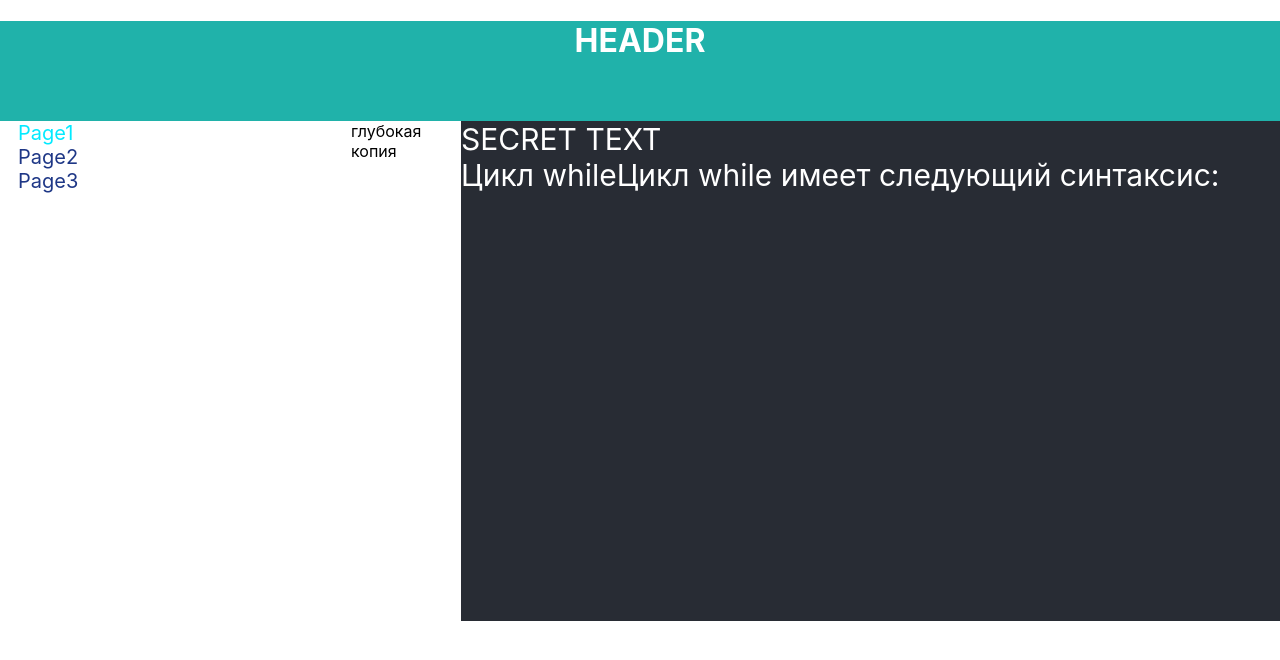
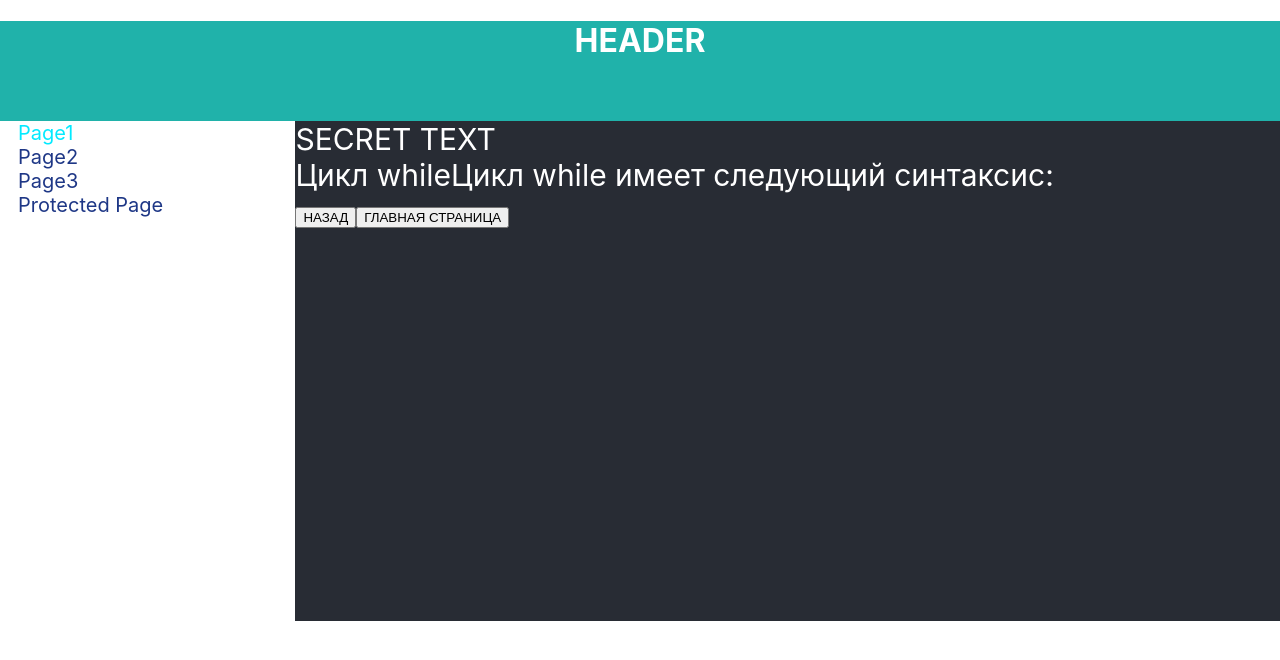
Before and after one commit to Elena-it-code/home-work-hh, a React (Create React App) app: page /page/0 in a window 1280 px wide. Shown: the top 660 px of the page. Built offline with nearby package versions, Linux system fonts and the light colour scheme.

Commit message:
Tuesday_DOP_4_week: custom hook useWindowSize(). Add ProtectedPage, Navigate

```diff
--- a/src/App.tsx
+++ b/src/App.tsx
@@ -1,22 +1,30 @@
-import React, {useState} from 'react';
+import React, {useEffect, useState} from 'react';
 import {NavLink, Outlet} from 'react-router-dom';
 import './App.css';
 import {Site} from "./components/Site";
 import styles from "./components/Site.module.css";
 import {S} from "./components/pages/__styles";
+import {useWindowSize} from "./helpers/useWindowSize";
 
 
 function App() {
+    //const [burger, setBurger] = useState(false) // стэйт для отслеживания изменения меню в burger
+
+    const size = useWindowSize()
+
     return (
         <div>
             <div className={styles.header}><h1>HEADER</h1></div>
             {/* подтянули шапку для сайта*/}
             <div className={styles.body}> {/*стили для body*/}
-                <div className={styles.nav}> {/*подтянули наши кнопки правый сайдбар*/}
+                {size > 900 // установили зависимость размер экрана
+                    ? <div className={styles.nav}> {/*подтянули наши кнопки правый сайдбар*/}
                     <S.NavWrapper><NavLink to={'/page/0'}>Page1</NavLink></S.NavWrapper>
                     <S.NavWrapper><NavLink to={'/page/1'}>Page2</NavLink></S.NavWrapper>
                     <S.NavWrapper><NavLink to={'/page/2'}>Page3</NavLink></S.NavWrapper>
-                </div>глубокая копия
+                    <S.NavWrapper><NavLink to={'/page/protected'}>Protected Page</NavLink></S.NavWrapper>
+                </div>
+                : <div>☰</div>} {/*по идее сюда ставим значок бургера*/}
                 <div className={styles.content}> {/*стили для страниц*/}
                     <Outlet/> {/* Outlet это наш children: [] из файла router.tsx*/} {/* ВСЕГДА МЕНЯЕТСЯ ВНУТРЕННОСТЬ СТРАНИЦЫ КОНТЕНТ СОГЛАСНО ВЫБРАННОЙ СТРАНИЦЫ ПОЛЬЗОВАТЕЛЕМ*/}
                 </div>
--- a/src/components/Site.module.css
+++ b/src/components/Site.module.css
@@ -23,7 +23,7 @@
 .content{
     background-color:#282c34;
     height: 500px;
-    width: 70%;
+    width: 100%;
     color: white;
     font-size: 30px;
 }
--- a/src/components/pages/Page.tsx
+++ b/src/components/pages/Page.tsx
@@ -1,5 +1,5 @@
 import {PagesType} from "../../data/dataState";
-import {useLocation, useParams} from "react-router-dom";
+import {Navigate, useLocation, useNavigate, useParams} from "react-router-dom";
 import {Error404} from "./Error404";
 
 type PropsType = {
@@ -7,20 +7,37 @@ type PropsType = {
 }
 
 export const Page: React.FC<PropsType> = ({pages}) => {
-    const params = useParams()
+    const params = useParams() // hook
     console.log(params.id)
 
-    const Location = useLocation()
+    const Location = useLocation() // hook
     console.log(Location)
+
+    const navigate = useNavigate() // hook Если мы используем кнопку, то мы должныиспользовать hook useNavigate()
+
+    const onclickBackHandler = () => { // логика для кнопки НАЗАД
+        navigate(-1) // нам нужно указать для кнопки сдать назад. Поэтому все просто и легко. Пишем -1 шаг, значит назад
+    }
+
+    const onclickMainHandler = () => { // логика для кнопки ГЛАВНАЯ СТРАНИЦА
+        navigate("/page/0") // здесь просто винтим/прописываем по адресу 0, тем самым указав адрес нашей главной страницы
+    }
+
     return (
         <div>
             {Location.pathname === '/page/0' && <div>SECRET TEXT</div>}
             {pages[Number(params.id)]
-            ? <div>
-                {pages[Number(params.id)].heading}
-                {pages[Number(params.id)].about}
-            </div>
-            : <Error404/>
+                ? <div>
+                    {pages[Number(params.id)].heading}
+                    {pages[Number(params.id)].about}
+                    <div>
+                        <button onClick={onclickBackHandler}>НАЗАД</button>
+                        <button onClick={onclickMainHandler}>ГЛАВНАЯ СТРАНИЦА</button>
+                    </div>
+
+                </div>
+                //: <Error404/>
+                : <Navigate to={'/page/error'}/>
             }
         </div>
     )
--- /dev/null
+++ b/src/components/pages/ProtectedPage.tsx
@@ -0,0 +1,12 @@
+/*это та страницу на которую мы можем попсать, только если залогинены*/
+
+
+import React from 'react';
+
+export const ProtectedPage = () => {
+    return (
+        <div>
+            ProtectedPage
+        </div>
+    );
+};
--- /dev/null
+++ b/src/helpers/useWindowSize.ts
@@ -0,0 +1,33 @@
+import {useEffect, useState} from "react";
+
+/*
+*  Я ИЗМЕРЯЮ ШИРИНУ ЭКРАНА
+*/
+export function useWindowSize() {
+    const [windowSize, setWindowSize] = useState(0)
+    useEffect(() => {
+
+        function handleResize() {
+            setWindowSize(window.innerWidth); // .innerWidth свойство в native JS, которое следит за изменением экрана.
+        }
+
+        window.addEventListener("resize", handleResize);
+        handleResize();
+        return ()=> window.removeEventListener("resize", handleResize);
+    }, []); // Empty array ensures that effect is only run on mount
+    return windowSize;
+}
+
+
+
+/*Эта функция useWindowSize является пользовательским хуком (custom hook) в React, который позволяет получить текущий размер окна браузера.
+Хуки в React предоставляют возможность использовать состояние и другие возможности React в функциональных компонентах. Хуки должны начинаться с префикса "use" и могут использоваться только внутри других компонентов или пользовательских хуков.
+Давайте разберем, как работает эта функция:
+Внутри useWindowSize определена переменная состояния windowSize и функция setWindowSize, которая будет использоваться для обновления значения windowSize. Начальное значение windowSize установлено равным 0.
+Затем используется хук useEffect. useEffect позволяет выполнять побочные эффекты в функциональном компоненте. В данном случае, useEffect используется для добавления обработчика события изменения размера окна и его удаления при размонтировании компонента.
+Внутри useEffect определена функция handleResize, которая обновляет значение windowSize с помощью window.innerWidth. window.innerWidth является свойством в JavaScript, которое предоставляет текущую ширину окна браузера.
+Затем вызывается window.addEventListener("resize", handleResize), чтобы добавить обработчик события изменения размера окна. Таким образом, при каждом изменении размера окна будет вызываться функция handleResize.
+После этого вызывается handleResize() один раз, чтобы установить начальное значение windowSize при монтировании компонента.
+В конце useEffect возвращается функция, которая будет вызвана при размонтировании компонента. В данном случае, она удаляет обработчик события изменения размера окна с помощью window.removeEventListener("resize", handleResize).
+После завершения useEffect возвращается значение windowSize, которое можно использовать внутри компонента для получения текущего размера окна.
+Таким образом, когда вы используете useWindowSize внутри функционального компонента, он будет отслеживать изменения размера окна браузера и предоставлять актуальное значение windowSize.*/
--- /dev/null
+++ b/src/routes/ProtectedRoute.tsx
@@ -0,0 +1,12 @@
+import React, {ReactComponentElement} from "react";
+import {Navigate} from "react-router-dom";
+
+type PropsType = {
+    children: ReactComponentElement<any>
+}
+
+export const ProtectedRoute: React.FC<PropsType> = ({children}) => {
+    const logged = true
+
+    return logged ? children : <Navigate to={"page/:error"}/> // если я залогинен вставь эту компоненту children,т.е. <ProtectedPage/>, а если я не залогинен, то бери ошибку Error404
+}
--- a/src/routes/router.tsx
+++ b/src/routes/router.tsx
@@ -3,6 +3,8 @@ import {Error404} from "../components/pages/Error404";
 import {dataState} from "../data/dataState";
 import {Page} from "../components/pages/Page";
 import { createBrowserRouter } from "react-router-dom";
+import {ProtectedPage} from "../components/pages/ProtectedPage";
+import {ProtectedRoute} from "./ProtectedRoute";
 
 export const router = createBrowserRouter([
     {
@@ -10,12 +12,35 @@ export const router = createBrowserRouter([
         element: <App/>,
         errorElement: <Error404/>,
         children: [
-            {
+            { // Если мы используем ссылку, а не кнопку. То мы используем rout(инг) ЭТОТ:
                 path: "/page/:id",
                 element: (
                     <Page pages={dataState.pages}/>
                 ),
             },
+            {
+                path: "/page/protected",
+                element: (
+                    <ProtectedRoute>
+                        <ProtectedPage/>
+                    </ProtectedRoute>
+                ),
+            }
         ],
     },
 ]);
+
+
+
+//<ProtectedRoute> - это стрелочник, который будет решать давать нам допуск на эту страницу? или не давать?
+// ProtectedRoute - это функция, в которую мы вставляем нашу защищенную компоненту. <ProtectedPage/>
+
+/*
+{ // Если мы используем ссылку, а не кнопку. То мы используем rout(инг) ЭТОТ. Без всяких hook(ов)
+    path: "/page/:id",
+        element
+:
+    (
+        <Page pages={dataState.pages}/>
+    ),
+}*/
```
